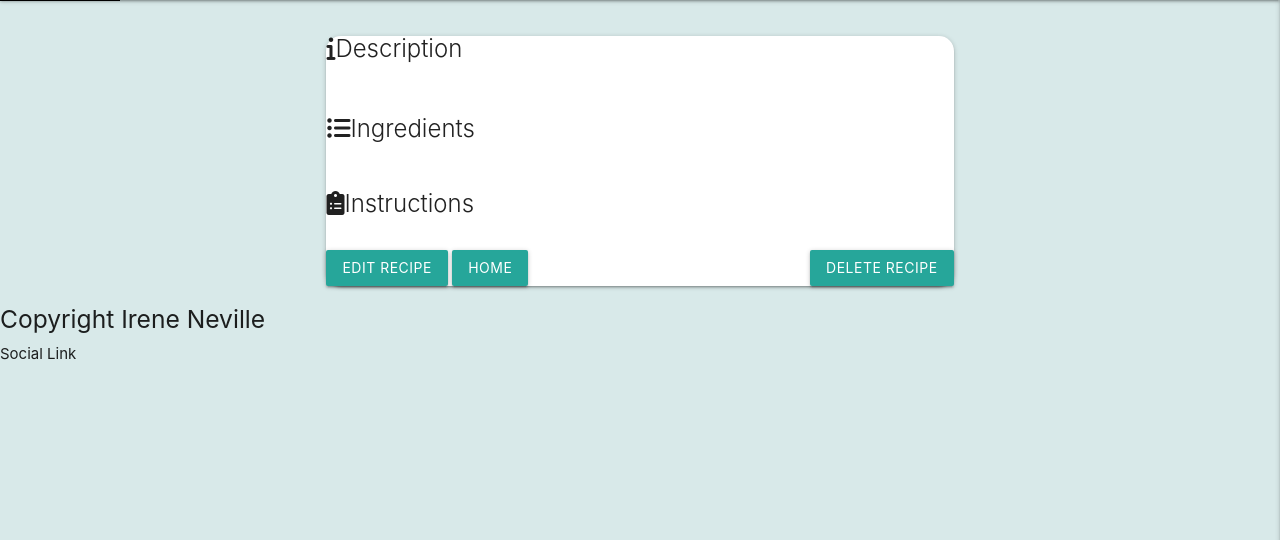
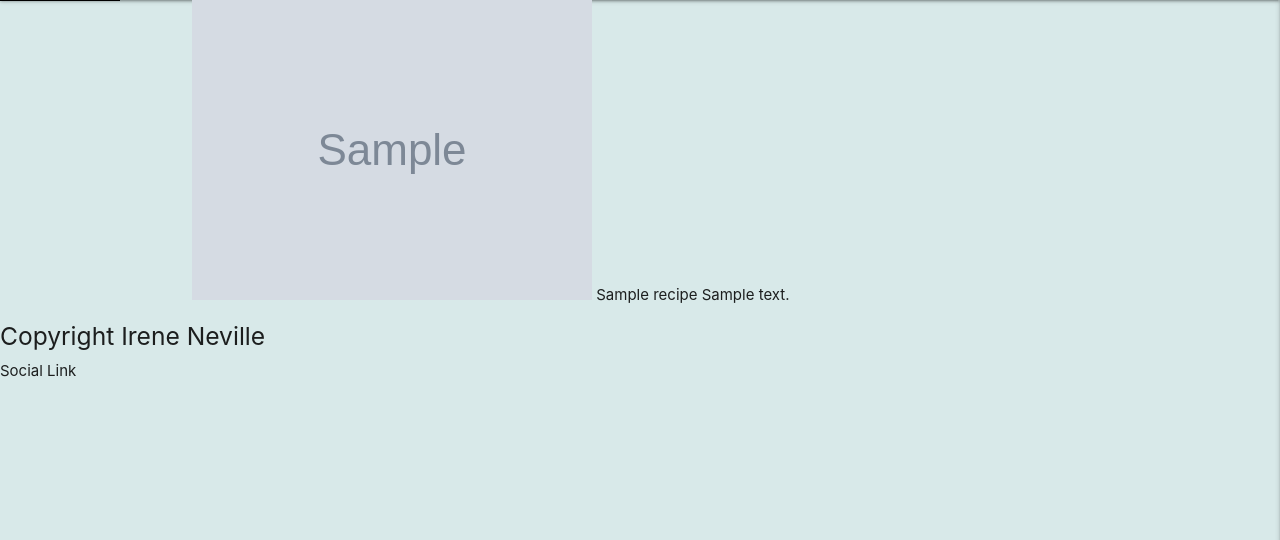
Before and after one commit to irenenev24/Winter_Warmer_Recipe_Collection, a Flask app: page /recipes in a window 1280 px wide. Shown: the part 64-604 px from the top of the page. Run offline with Flask 2, Linux system fonts and the light colour scheme; grey boxes marked "Sample" are stand-in pictures; a database or web service that is not in the repository returns one stand-in record (values such as "Sample title"); some libraries are stand-ins or nearby versions.

Commit message:
Added recipes function in app.py to display recipe content from db on recipes.html

```diff
--- a/app.py
+++ b/app.py
@@ -72,15 +72,15 @@ def add_recipe():
 
 @app.route("/recipes")
 def recipes():
-    recipe = mongo.db.recipes.find(),
-    return render_template("recipes.html", recipe=recipe)
+    recipes = mongo.db.recipes.find()
+    return render_template("recipes.html", recipes=recipes)
 
 
 @app.route("/edit_recipe/<recipe_id>", methods=["GET", "POST"])
 def edit_recipe(recipe_id):
-    recipe = mongo.db.recipes.find_one({"_id": ObjectId(recipe_id)})
+    recipes = mongo.db.recipes.find_one({"_id": ObjectId(recipe_id)})
     categories = mongo.db.categories.find().sort("category_name", 1)
-    return render_template("edit_recipe.html", recipe=recipe, categories=categories)
+    return render_template("recipes.html", categories=categories)
 
 
 if __name__ == "__main__":
--- a/templates/recipes.html
+++ b/templates/recipes.html
@@ -1,33 +1,9 @@
 {% extends "base.html" %}
 {% block content %}
-<div class="container recipe-container">
-    <div class="card mb-4">
-        <div class="card-body">
-            <div class="row">
-                <div class="col-md-12">
-                    <h2 class="card-title recipe-title">{{recipe.recipe_name}}</h2>
-                    <h5 class="card-title ingredients-heading"><i class="fas fa-info"></i>Description</h5>
-                    <p>{{recipe.description}}</p>
-                    <br>
-                    <h5 class="card-title ingredients-heading"><i class="fas fa-list-ul"></i>Ingredients</h5>
-                    {% for ingredient in recipe.ingredients %}
-                    <p>{{ingredient}}</p>
-                    {% endfor %}
-                    <br>
-                    <h5 class="card-title ingredients-heading"><i class="fas fa-clipboard-list"></i>Instructions</h5>
-                    {% for instruction in recipe.instructions %}
-                    <p>{{instruction}}</p>
-                    {% endfor %}
-                    <br>
-                    <div class="recipe-buttons">
-                        <a href="{{url_for('edit_recipe', recipe_id=recipe._id)}}" class="btn btn-success">Edit Recipe</a>
-                        <a href="{{url_for('home')}}" class="btn btn-success">Home</a>
-                        <button type="button" class="right btn btn-danger" onclick="confirm_del()">Delete Recipe</button>
-                    </div>
-                </div>
-            </div>
-        </div>
-    </div>
-</div>
+{% for recipe in recipes %}
+<img src="{{ recipe.image_link }}" alt="">
+{{ recipe.recipe_name }}
+{{ recipe.recipe_description }}
+{% endfor %}
 
 {% endblock %}
```
